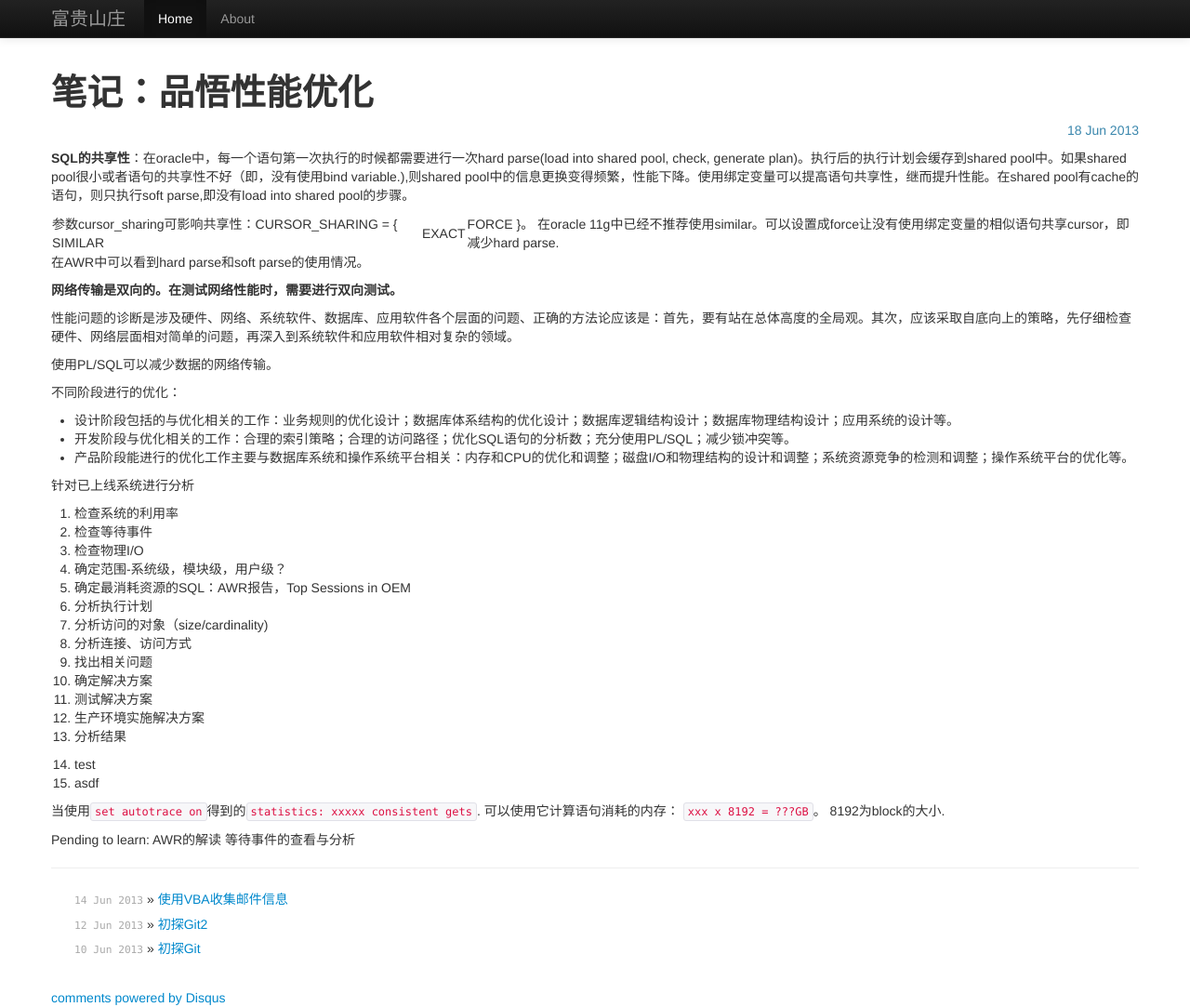
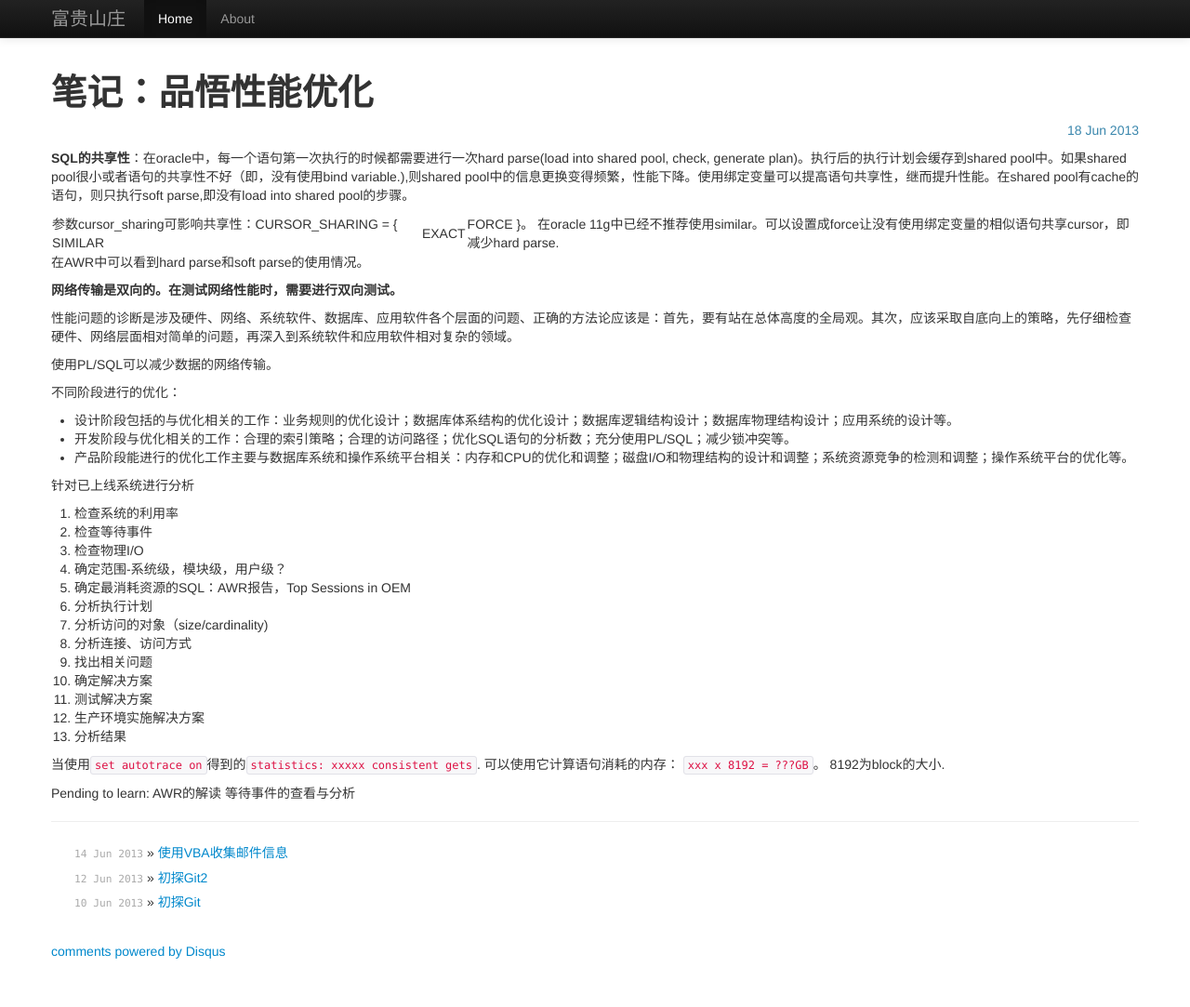
Before and after one commit to maydayuiui/maydayuiui.github.com, a Jekyll site: the page built from _posts/2013-06-18-pinwu.md, in a window 1280 px wide and 1083 px high. Shown: the whole window at 93% size. Built offline with Jekyll 4.4.1, drawn with Linux system fonts in a browser that asks for light colours; comment, search, counter and statistics services are not loaded.

Commit message:
Update 2013-06-18-pinwu.md

```diff
--- a/_posts/2013-06-18-pinwu.md
+++ b/_posts/2013-06-18-pinwu.md
@@ -36,9 +36,6 @@ title: 笔记：品悟性能优化
 12. 生产环境实施解决方案
 13. 分析结果
 
-1. test
-2. asdf
-
 当使用`set autotrace on`得到的`statistics: xxxxx consistent gets`. 可以使用它计算语句消耗的内存： `xxx x 8192 = ???GB`。 8192为block的大小.
 
 
```
